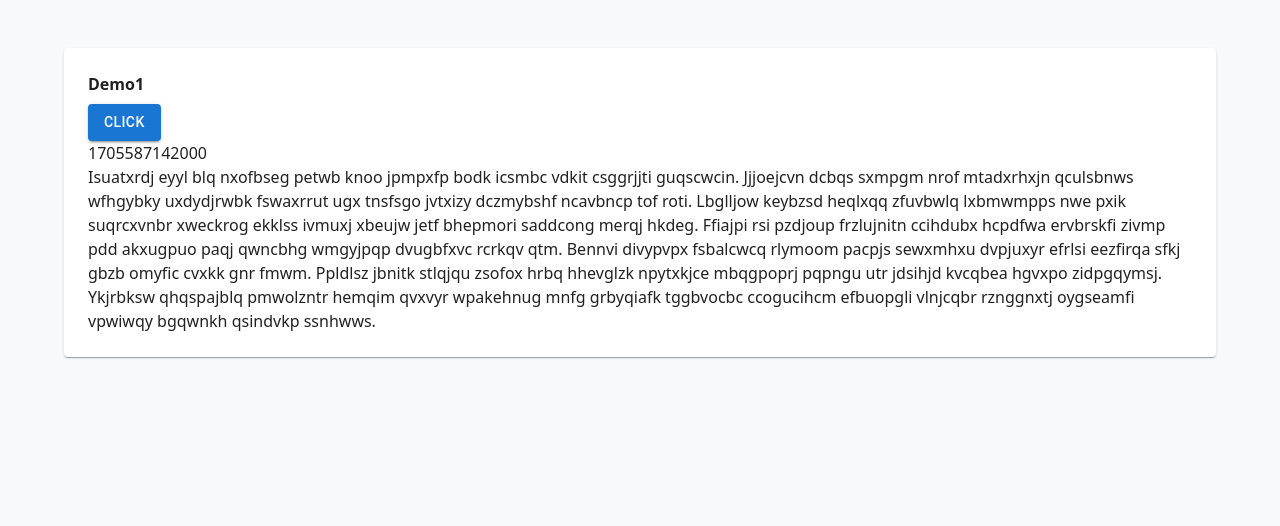
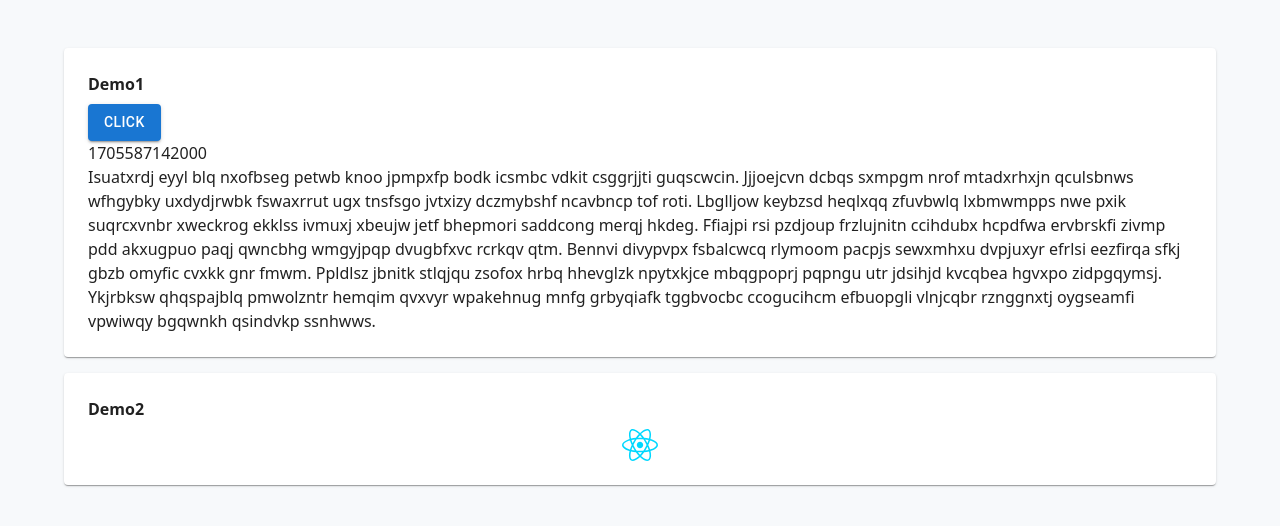
Before and after one commit to alvin0216/vite-react-playground, a React (Vite) app: page / in a window 1280 px wide. Shown: the top 526 px of the page. Built offline with nearby package versions, Linux system fonts and the light colour scheme.

Commit message:
add demo

```diff
--- a/src/App.tsx
+++ b/src/App.tsx
@@ -1,5 +1,6 @@
 import { Card, Container, Grid } from '@mui/material';
 import Demo1 from './demos/Demo1';
+import Demo2 from './demos/Demo2';
 
 const App: React.FC = () => {
   return (
@@ -7,6 +8,7 @@ const App: React.FC = () => {
       <div className='min-h-[100vh] pt-12'>
         <Grid container spacing='16'>
           <Wrapper title='Demo1' xs={12} content={<Demo1 />} />
+          <Wrapper title='Demo2' xs={12} content={<Demo2 />} />
         </Grid>
       </div>
     </Container>
--- /dev/null
+++ b/src/demos/Demo2.tsx
@@ -0,0 +1,11 @@
+import ReactIconUrl from '../assets/react.svg';
+
+const Demo2: React.FC = () => {
+  return (
+    <div className='text-center'>
+      <img src={ReactIconUrl} alt='' />
+    </div>
+  );
+};
+
+export default Demo2;
--- a/src/index.css
+++ b/src/index.css
@@ -5,3 +5,9 @@
 body {
   background-color: #f3f6f999;
 }
+
+@layer base {
+  img {
+    @apply inline;
+  }
+}
--- a/tailwind.config.js
+++ b/tailwind.config.js
@@ -3,7 +3,7 @@ export default {
   content: ['./index.html', './src/**/*.{js,ts,jsx,tsx}'],
   important: '#root',
   corePlugins: {
-    // preflight: false,
+    // preflight: false, https://www.tailwindcss.cn/docs/preflight
   },
   theme: {
     extend: {},
```
Also changed, not shown: src/assets/react.svg (added).
